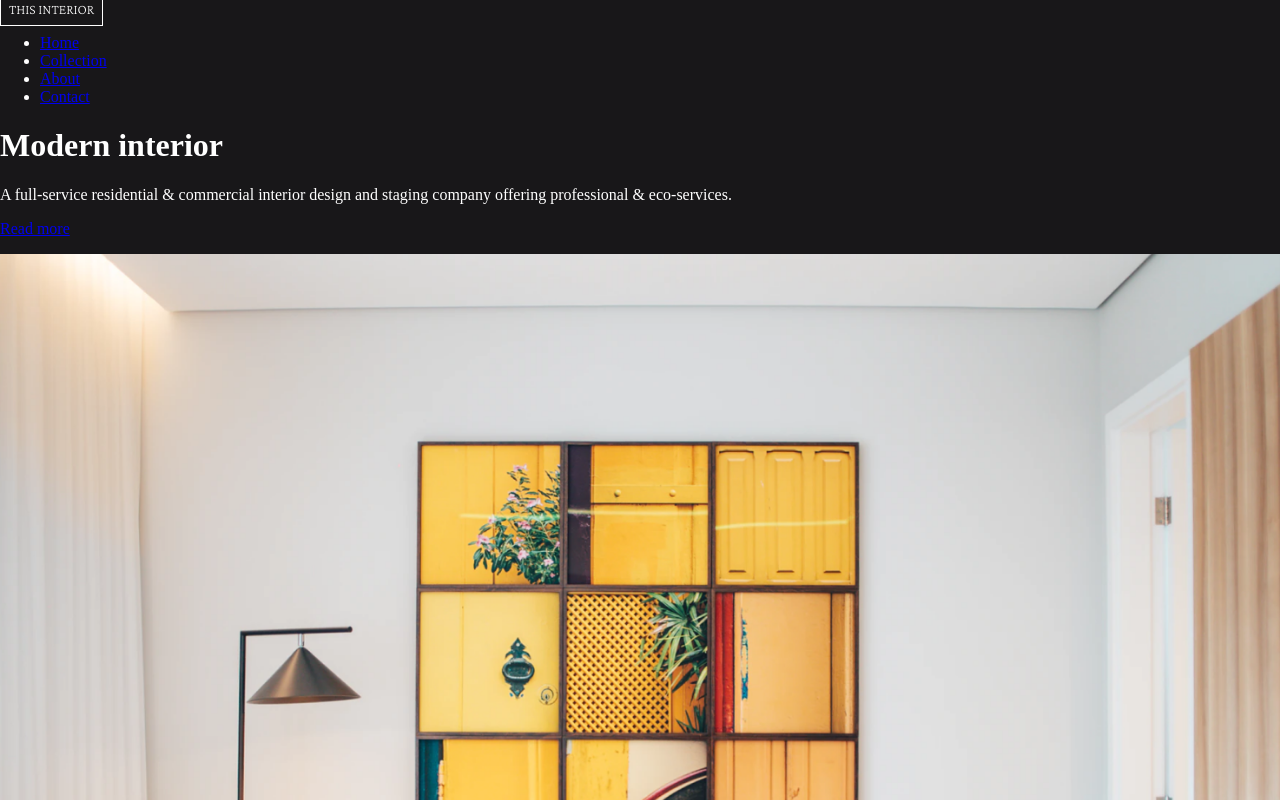
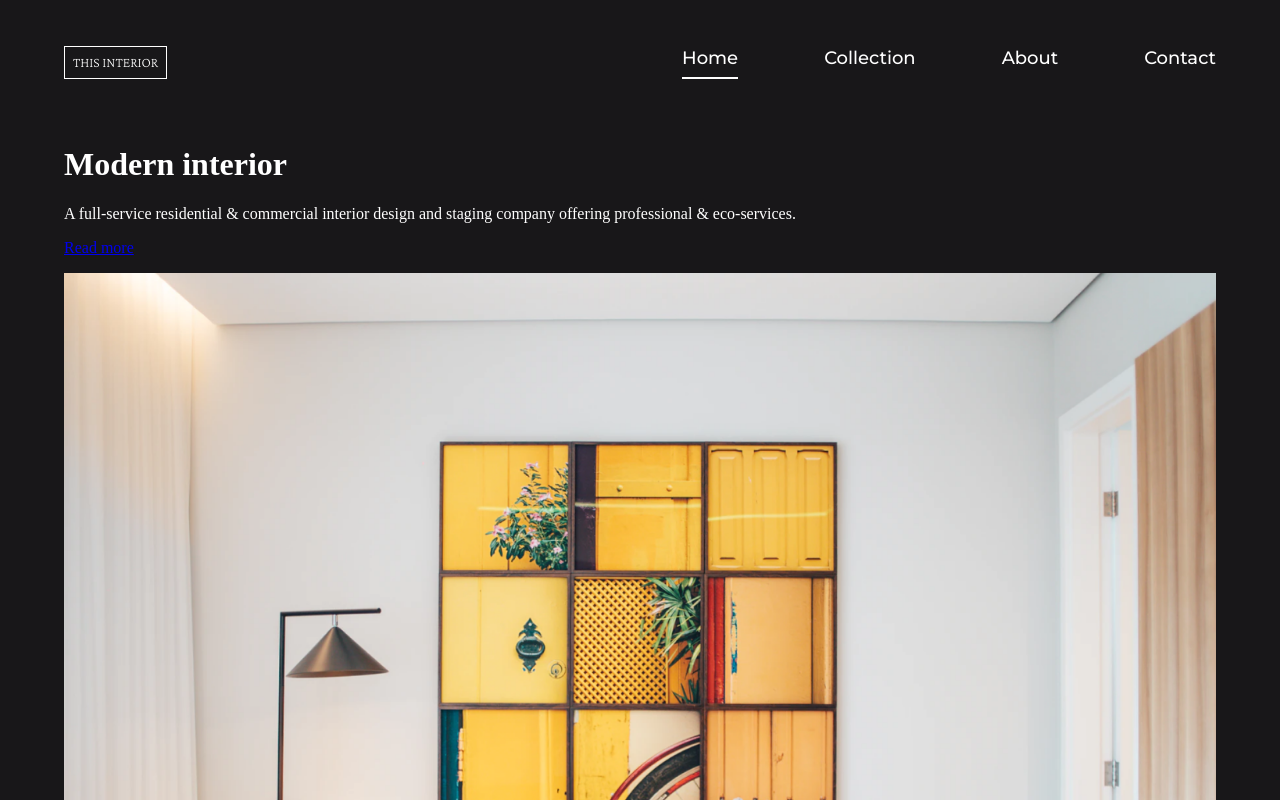
Before and after one commit to savvystrider/interior-consultant, a plain HTML site: page index.html in a window 1280 px wide. Shown: the top 800 px of the page. Drawn offline with nearby package versions, Linux system fonts and the light colour scheme.

Commit message:
Adds styles to navbar and navbar content

```diff
--- a/styles.css
+++ b/styles.css
@@ -24,3 +24,38 @@ img {
     border: 1px solid #fff;
     padding: .5rem;
 }
+
+nav {
+    display: flex;
+    justify-content: space-between;
+    align-items: center;
+    padding: 2.875rem 0;
+}
+
+nav ul {
+    list-style: none;
+    margin: 0;
+    padding: 0;
+    display: flex;
+    gap: 5.375rem;
+}
+
+nav ul li:first-child {
+    font-weight: 700;
+    border-bottom: 2px solid #fff;
+    padding-bottom: 0.5rem;
+}
+
+nav ul li a {
+    text-decoration: none;
+    font-family: "Montserrat", sans-serif;
+    font-weight: 500;
+    font-size: 1.125rem;
+    line-height: 22px;
+    color: #fff;
+}
+
+.container {
+    width: 90%;
+    margin: 0 auto;
+}
```
